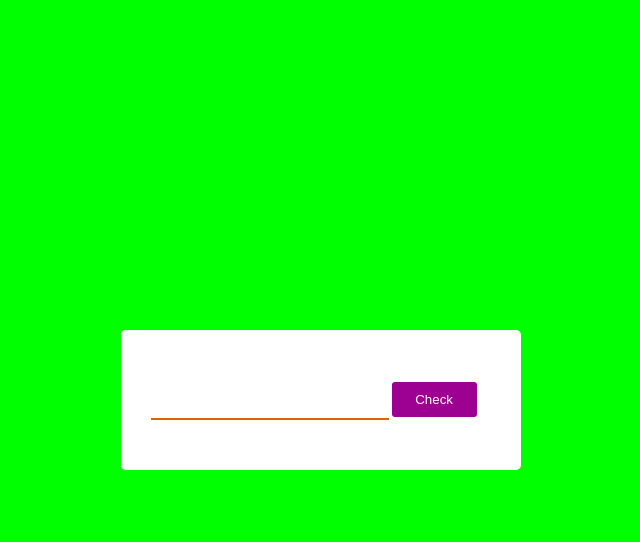
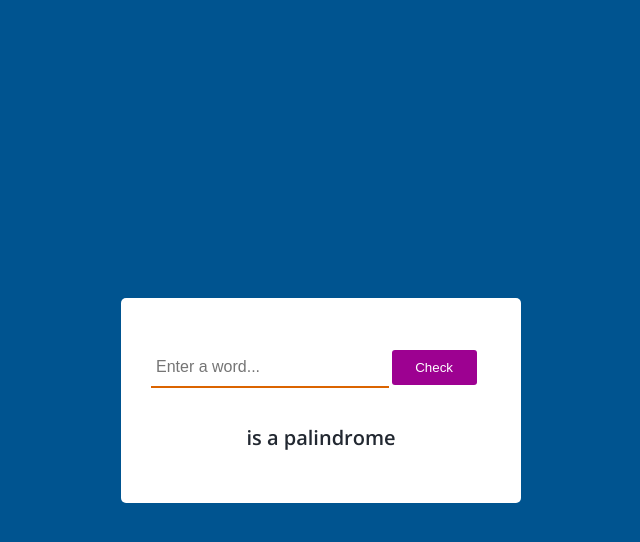
Before and after one commit to mickey-40/palindromechecker, a plain HTML site: page index.html in a window 1280 px wide. Both pictures are taken after a click on the button "Check". Shown: the whole page, without its empty margins (319-959 px from the left). Drawn offline with nearby package versions, Linux system fonts and the light colour scheme.

Commit message:
trouble shooting javascript

```diff
--- a/index.html
+++ b/index.html
@@ -11,12 +11,13 @@
     <link rel="stylesheet" href="styles.css" />
   </head>
   <body>
-    <div class="main">
-      <form action="" class="pal">
-        <input id="word">
-        <button  type='button'  class="button">Check</button>
-      </form>
-    </div>
+    <section class="main">
+      <div class="container pal">
+        <input type="text" class="input-text" placeholder="Enter a word..." />
+        <button class="btn">Check</button>
+        <p class="result"></p>
+      </div>
+    </section>
 
 
     <script src="script.js"></script>
--- a/script.js
+++ b/script.js
@@ -1,20 +1,65 @@
-const btn = document.querySelector('button');
-const main = document.querySelector('main');
+// const btn = document.querySelector('btn');
+// const main = document.querySelector('main');
+// const results = document.querySelector('result');
 
-btn.addEventListener('click', function palcheck(){
-  var word = document.getElementById('word').value;
-  // console.log(word);
-  var revword = "";
-  for(let i = word.length-1; i >= 0; i--){
-    revword += word[i];
+
+// btn.addEventListener('click', palcheck);
+
+// function palcheck(){
+//   const word = document.querySelector('input-text').value;
+//   var revword = reversedWord(word);
+//   console.log(revword)
+//   if( word.value === revword){
+//   //   changeBackground(true,word);
+//     console.log(word)
+//     results.innerHTML = `${word} is a palindrome`;
+//   } else {
+  //   changeBackground(false,word);
+  //   // results.innerHTML = "is not a palindrome";
+  // console.log(word.value)
+  // }
+
+// }
+
+// function reversedWord (word){
+//   let reverse = ""
+//   for(let i = word.length-1; i >= 0; i--){
+//     reverse += word[i];
+//   }
+//   return reverse;
+// }
+// function changeBackground(x,word){
+//   if(x){
+//     document.body.style.backgroundColor = '#00FF00';
+//     results.innerHTML = `${word} is a palindrome`;
+//   } else {
+//     document.body.style.backgroundColor = '#FF0000';
+//     results.innerHTML = `${word} is a palindrome`;
+
+//   }
+// }
+
+const btn = document.querySelector(".btn");
+const result = document.querySelector(".result");
+
+btn.addEventListener("click", palindrome);
+
+// madam
+// noon
+function palindrome() {
+  const word = document.querySelector(".input-text").value;
+  let len = word.length;
+
+  let start = word.substring(0, Math.floor(len / 2)).toLowerCase();
+  let end = word.substring(len - Math.floor(len / 2)).toLowerCase();
+
+  // let flip = end.split("").reverse().join("");
+
+  let flip = [...end].reverse().join("");
+  if (start == flip) {
+    result.innerHTML = `${word.toUpperCase()} is a palindrome`;
+  } else {
+    result.innerHTML = `${word.toUpperCase()} is NOT a palindrome`;
   }
-  // console.log(revword);
-  if( word === revword){
-    console.log(true);
-    document.body.style.backgroundColor = '#00FF00';
-  } else {
-    console.log(false);
-    document.body.style.backgroundColor = '#FF0000'
-  }
-
-})
+  // alert(flip);
+}
```
